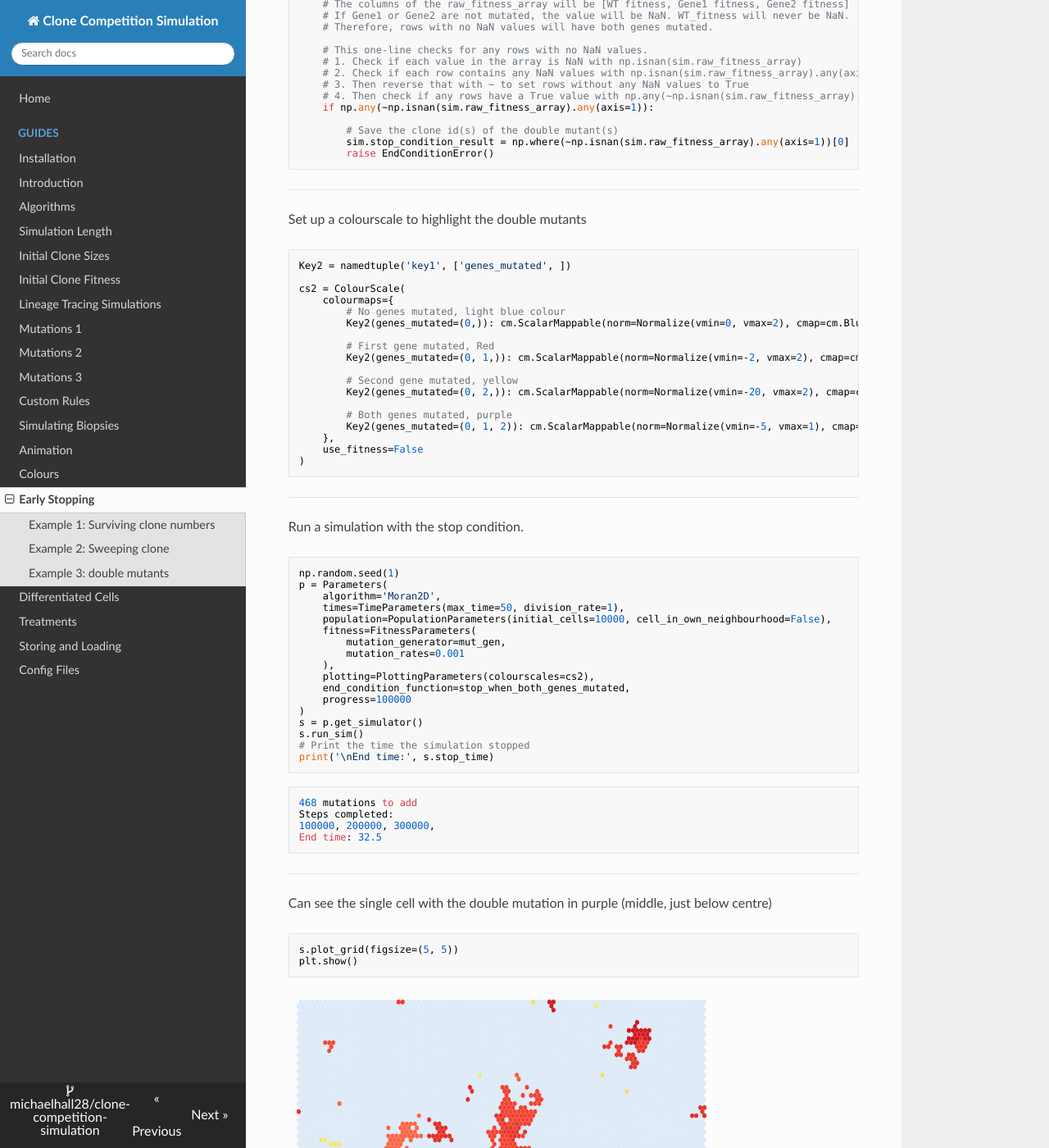
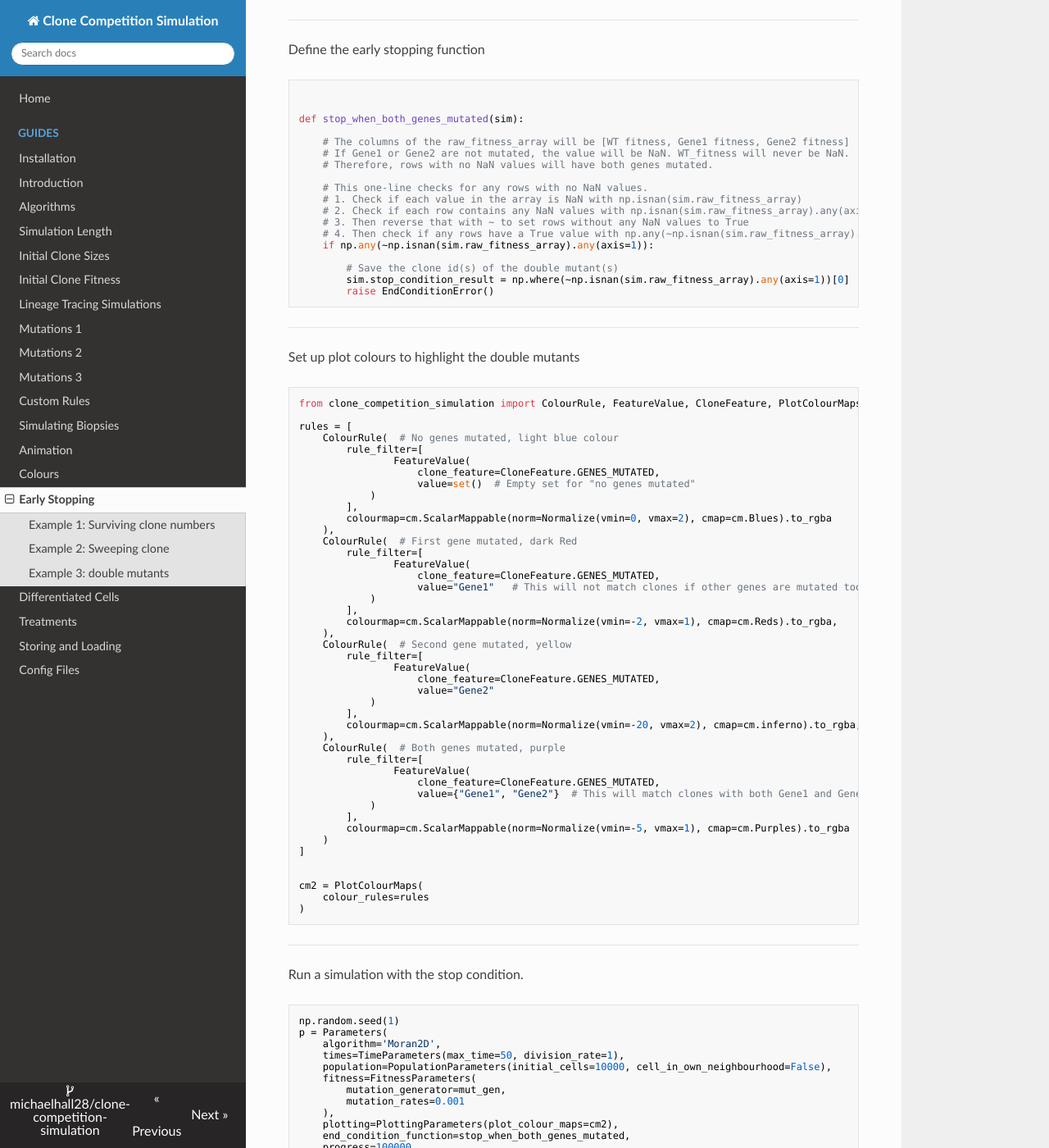
Before and after one commit to michaelhall28/clone-competition-simulation, an MkDocs documentation site: the page built from docs/EarlyStoppingConditions.md, in a window 1280 px wide and 1400 px high, scrolled down 8143 px. Shown: the whole window at 82% size. Built offline with MkDocs 1.6.1, drawn with Linux system fonts in a browser that asks for light colours; nearby versions of some CDN libraries; some of the changed text lies outside the part shown.

Commit message:
Updating docs.

````diff
--- a/docs/EarlyStoppingConditions.md
+++ b/docs/EarlyStoppingConditions.md
@@ -139,22 +139,34 @@
 -----
 
 ```python
-
-from collections import namedtuple
 import matplotlib.cm as cm
 from matplotlib.colors import Normalize
-from clone_competition_simulation import ColourScale
+from clone_competition_simulation import PlotColourMaps, CloneFeature, FeatureValue, ColourRule
 
 # I'll set up a colour scale here to plot the wild type (initial clones) and mutant clones in different colours
 # See the Colours guide for an explanation
 
-Key1 = namedtuple('key1', ['initial', ])
-
-cs1 = ColourScale(
-    colourmaps={
-        Key1(initial=True): cm.Blues,  # Initial clones are blue
-        Key1(initial=False): cm.Reds   # Later clones are red
-    },
+cm1 = PlotColourMaps(
+    colour_rules=[
+        ColourRule(  # Initial clones are blue
+            rule_filter=[
+                FeatureValue(
+                    clone_feature=CloneFeature.INITIAL,
+                    value=True
+                )
+            ],
+            colourmap=cm.Blues
+        ),
+        ColourRule(  # Mutant clones are red
+            rule_filter=[
+                FeatureValue(
+                    clone_feature=CloneFeature.INITIAL,
+                    value=False
+                )
+            ],
+            colourmap=cm.Reds
+        ),
+    ],
     use_fitness=False
 )
 
@@ -182,7 +194,7 @@
         mutation_generator=mutation_generator,
         mutation_rates=0.2
     ),
-    plotting=PlottingParameters(colourscales=cs1),
+    plotting=PlottingParameters(plot_colour_maps=cm1),
     progress=100000
 )
 s = p.get_simulator()
@@ -243,7 +255,7 @@
         mutation_generator=mutation_generator,
         mutation_rates=0.2
     ),
-    plotting=PlottingParameters(colourscales=cs1),
+    plotting=PlottingParameters(plot_colour_maps=cm1),
     end_condition_function=stop_when_fully_mutant,
     progress=100000
 )
@@ -322,26 +334,53 @@
 ```
 
 -------
-Set up a colourscale to highlight the double mutants
+Set up plot colours to highlight the double mutants
 
 ```python
-Key2 = namedtuple('key1', ['genes_mutated', ])
+from clone_competition_simulation import ColourRule, FeatureValue, CloneFeature, PlotColourMaps
 
-cs2 = ColourScale(
-    colourmaps={
-        # No genes mutated, light blue colour
-        Key2(genes_mutated=(0,)): cm.ScalarMappable(norm=Normalize(vmin=0, vmax=2), cmap=cm.Blues).to_rgba,
+rules = [
+    ColourRule(  # No genes mutated, light blue colour
+        rule_filter=[
+                FeatureValue(
+                    clone_feature=CloneFeature.GENES_MUTATED,
+                    value=set()  # Empty set for "no genes mutated"
+            )
+        ],
+        colourmap=cm.ScalarMappable(norm=Normalize(vmin=0, vmax=2), cmap=cm.Blues).to_rgba
+    ),
+    ColourRule(  # First gene mutated, dark Red
+        rule_filter=[
+                FeatureValue(
+                    clone_feature=CloneFeature.GENES_MUTATED,
+                    value="Gene1"   # This will not match clones if other genes are mutated too!
+            )
+        ],
+        colourmap=cm.ScalarMappable(norm=Normalize(vmin=-2, vmax=1), cmap=cm.Reds).to_rgba,
+    ),
+    ColourRule(  # Second gene mutated, yellow
+        rule_filter=[
+                FeatureValue(
+                    clone_feature=CloneFeature.GENES_MUTATED,
+                    value="Gene2"
+            )
+        ],
+        colourmap=cm.ScalarMappable(norm=Normalize(vmin=-20, vmax=2), cmap=cm.inferno).to_rgba,
+    ),
+    ColourRule(  # Both genes mutated, purple
+        rule_filter=[
+                FeatureValue(
+                    clone_feature=CloneFeature.GENES_MUTATED,
+                    value={"Gene1", "Gene2"}  # This will match clones with both Gene1 and Gene2 mutated
+            )
+        ],
+        colourmap=cm.ScalarMappable(norm=Normalize(vmin=-5, vmax=1), cmap=cm.Purples).to_rgba
+    )
+]
 
-        # First gene mutated, Red
-        Key2(genes_mutated=(0, 1,)): cm.ScalarMappable(norm=Normalize(vmin=-2, vmax=2), cmap=cm.Reds).to_rgba,
 
-        # Second gene mutated, yellow
-        Key2(genes_mutated=(0, 2,)): cm.ScalarMappable(norm=Normalize(vmin=-20, vmax=2), cmap=cm.inferno).to_rgba,
-
-        # Both genes mutated, purple
-        Key2(genes_mutated=(0, 1, 2)): cm.ScalarMappable(norm=Normalize(vmin=-5, vmax=1), cmap=cm.Purples).to_rgba
-    },
-    use_fitness=False
+cm2 = PlotColourMaps(
+    colour_rules=rules
 )
 ```
 -------
@@ -357,7 +396,7 @@
         mutation_generator=mut_gen,
         mutation_rates=0.001
     ),
-    plotting=PlottingParameters(colourscales=cs2),
+    plotting=PlottingParameters(plot_colour_maps=cm2),
     end_condition_function=stop_when_both_genes_mutated,
     progress=100000
 )
````
Also changed, not shown: docs/Colours.md (+7 -2 lines), docs/LineageTracingSimulations.md (+3 -3 lines), docs/Treatments.md (+43 -21 lines), 3 other files.
